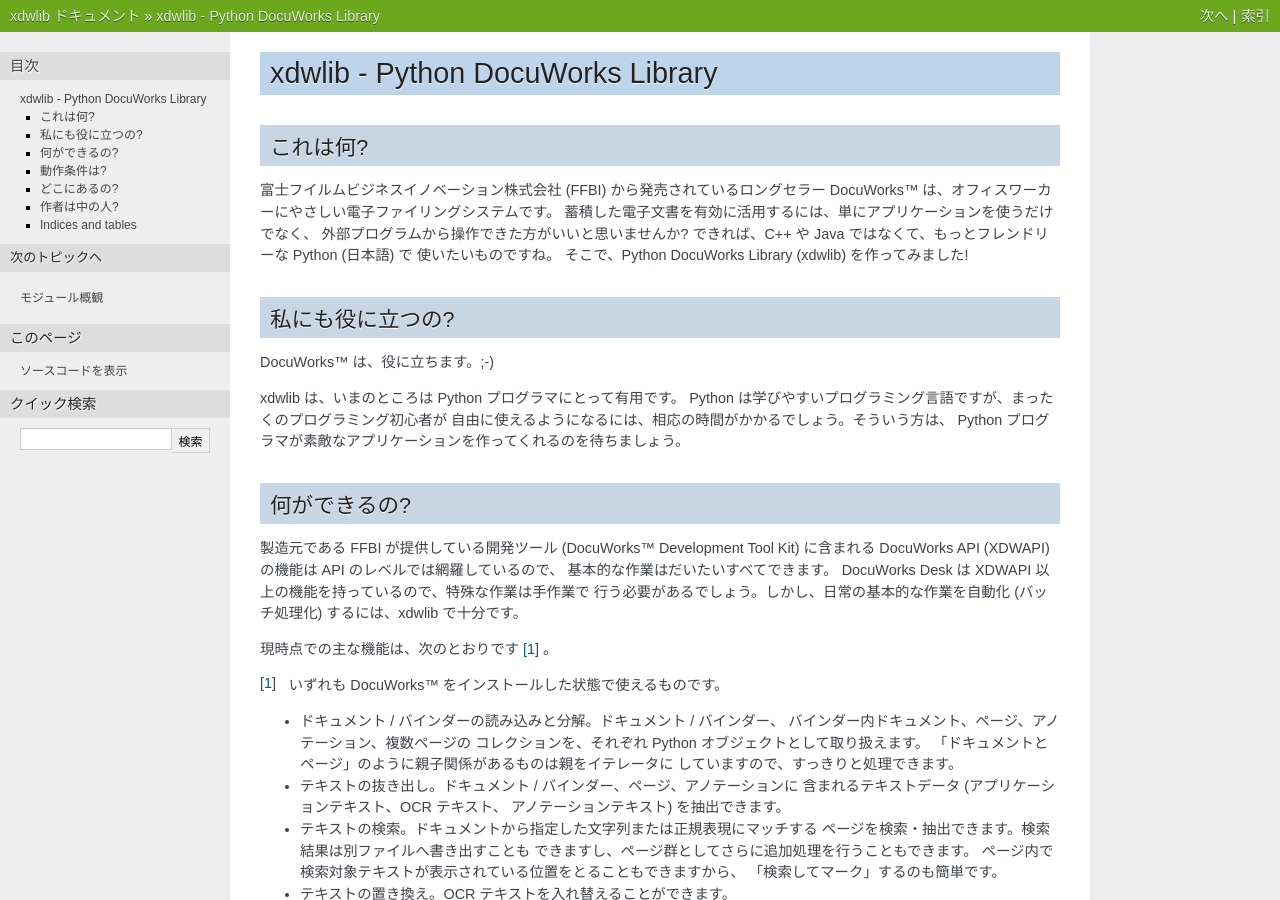
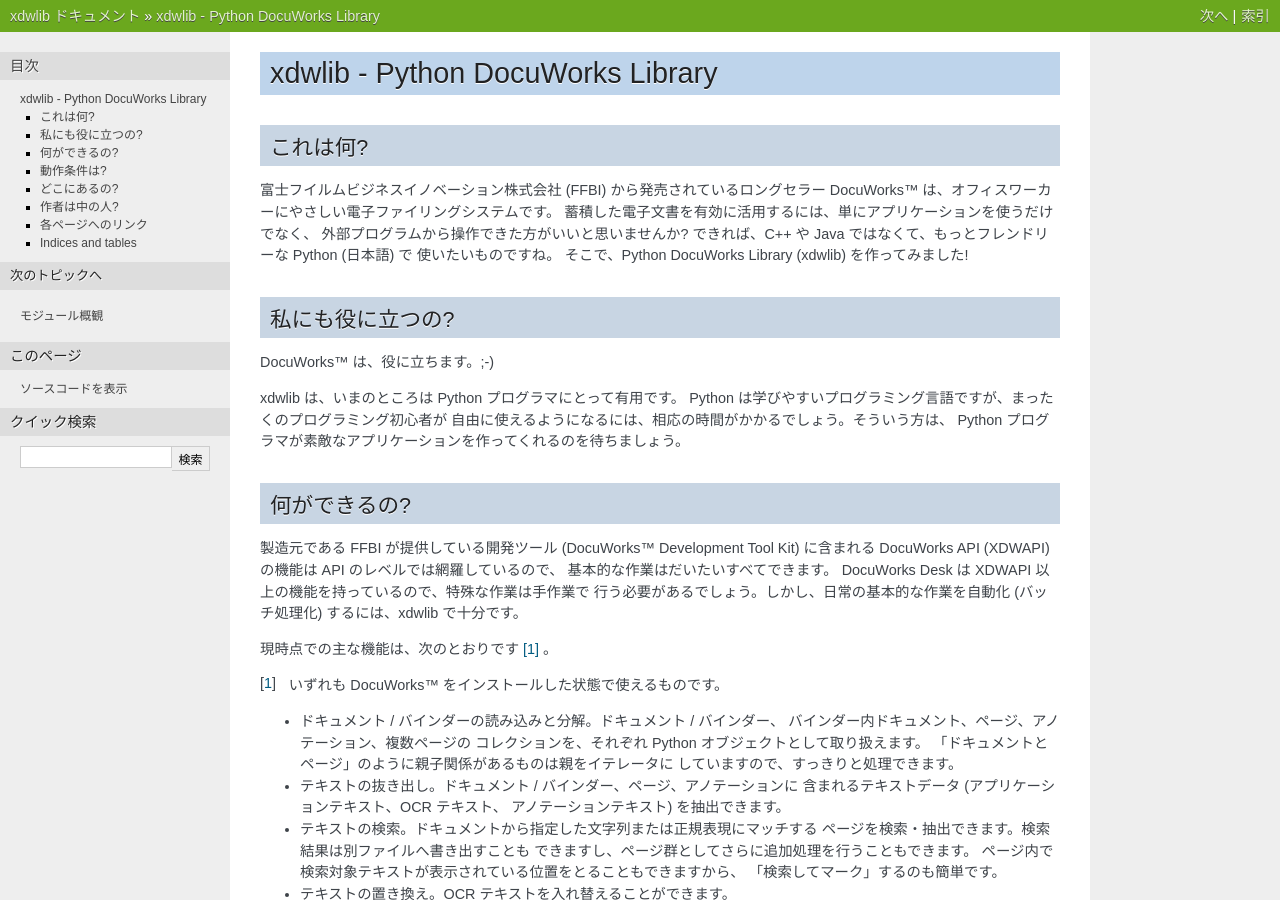
Before and after one commit to hayasix/xdwlib, a Sphinx documentation site: the page built from docs/index.rst, in a window 1280 px wide and 900 px high. Built offline with Sphinx 7.4.7, drawn with Linux system fonts in a browser that asks for light colours.

Commit message:
Other Changes - Added a header for links in index.rst.

```diff
--- a/docs/index.rst
+++ b/docs/index.rst
@@ -105,6 +105,9 @@
 xdwlib に関するご意見・ご要望は作者 (`林秀樹 <mailto:hideki@hayasix.com>`_)
 へお寄せください。
 
+各ページへのリンク
+==================
+
 .. toctree::
     :maxdepth: 2
 
```
